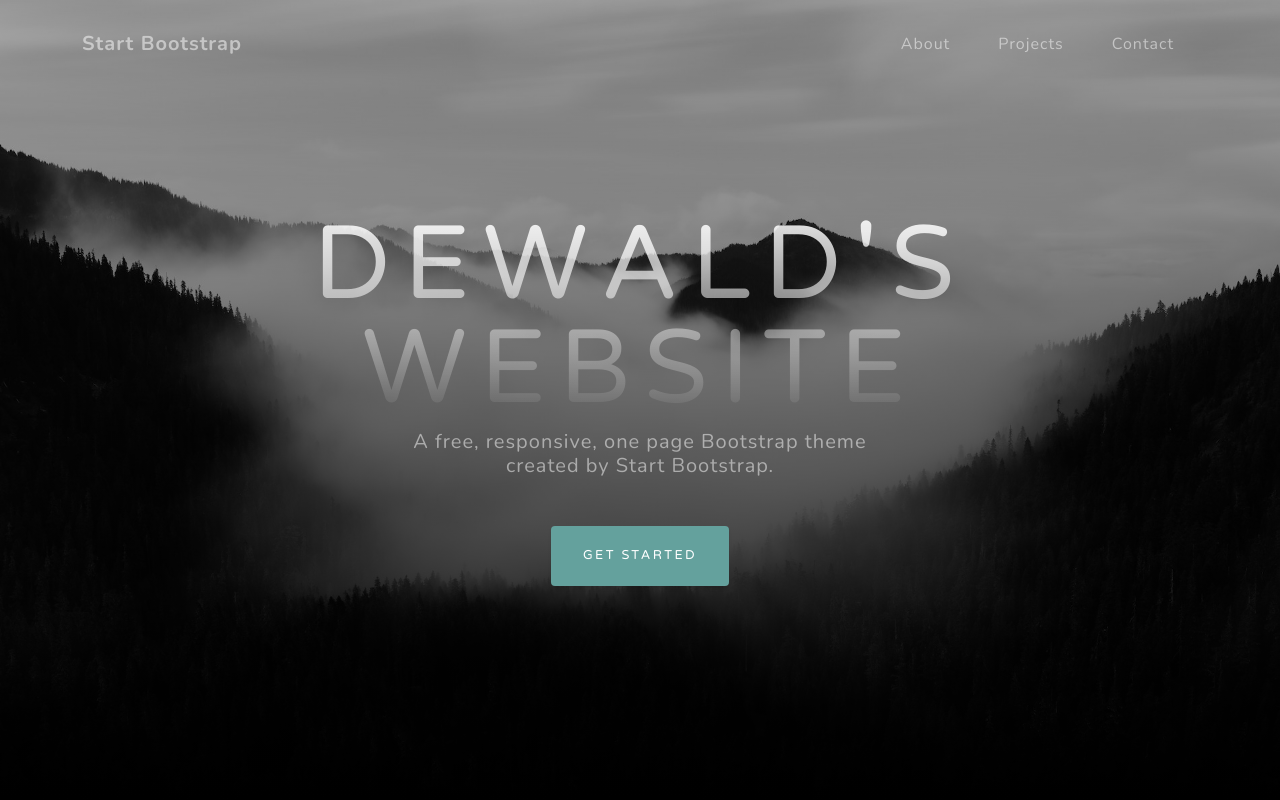
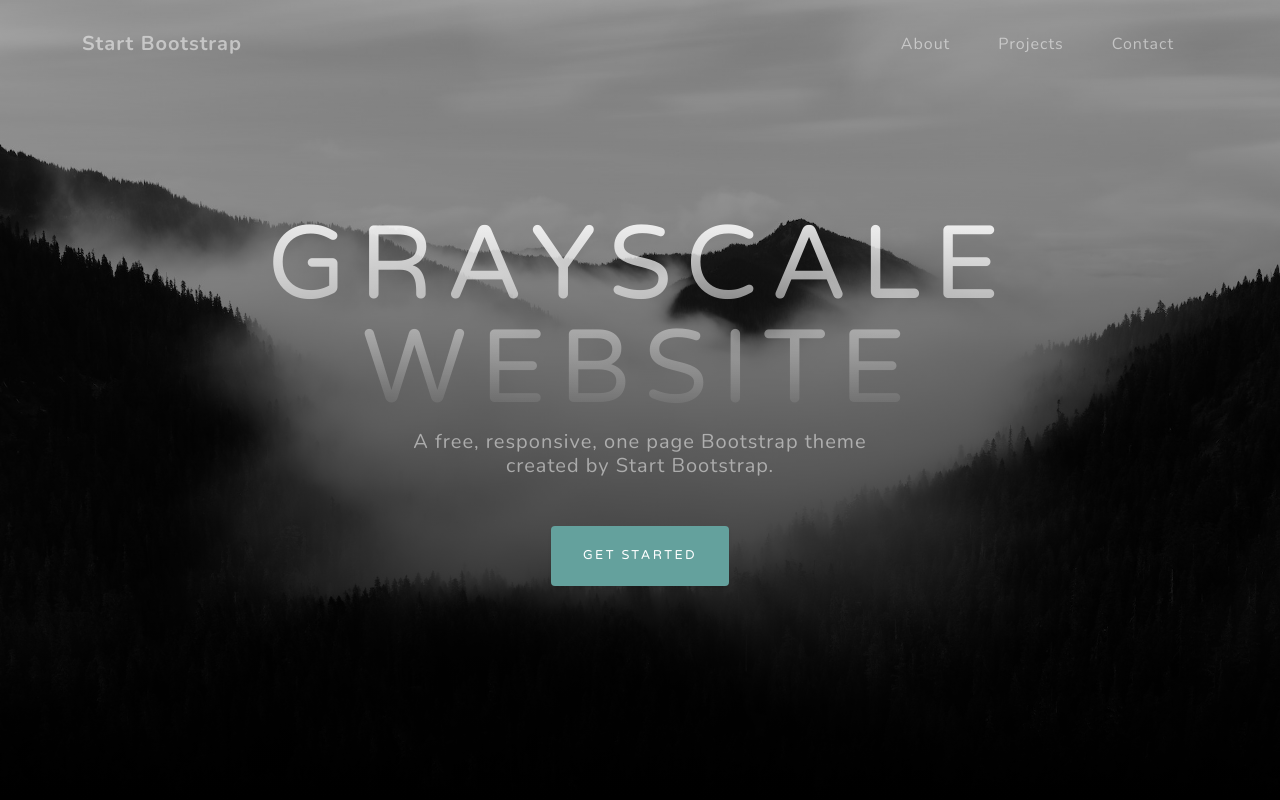
Before and after one commit to dewaldvisser/website, a plain HTML site: page index.html in a window 1280 px wide. Shown: the top 800 px of the page. Drawn offline with nearby package versions, Linux system fonts and the light colour scheme.

Commit message:
Changed heading text

```diff
--- a/index.html
+++ b/index.html
@@ -67,7 +67,7 @@
     <header class="masthead">
       <div class="container d-flex h-100 align-items-center">
         <div class="mx-auto text-center">
-          <h1 class="mx-auto my-0 text-uppercase">Dewald's Website</h1>
+          <h1 class="mx-auto my-0 text-uppercase">Grayscale Website</h1>
           <h2 class="text-white-50 mx-auto mt-2 mb-5">
             A free, responsive, one page Bootstrap theme created by Start
             Bootstrap.
```
